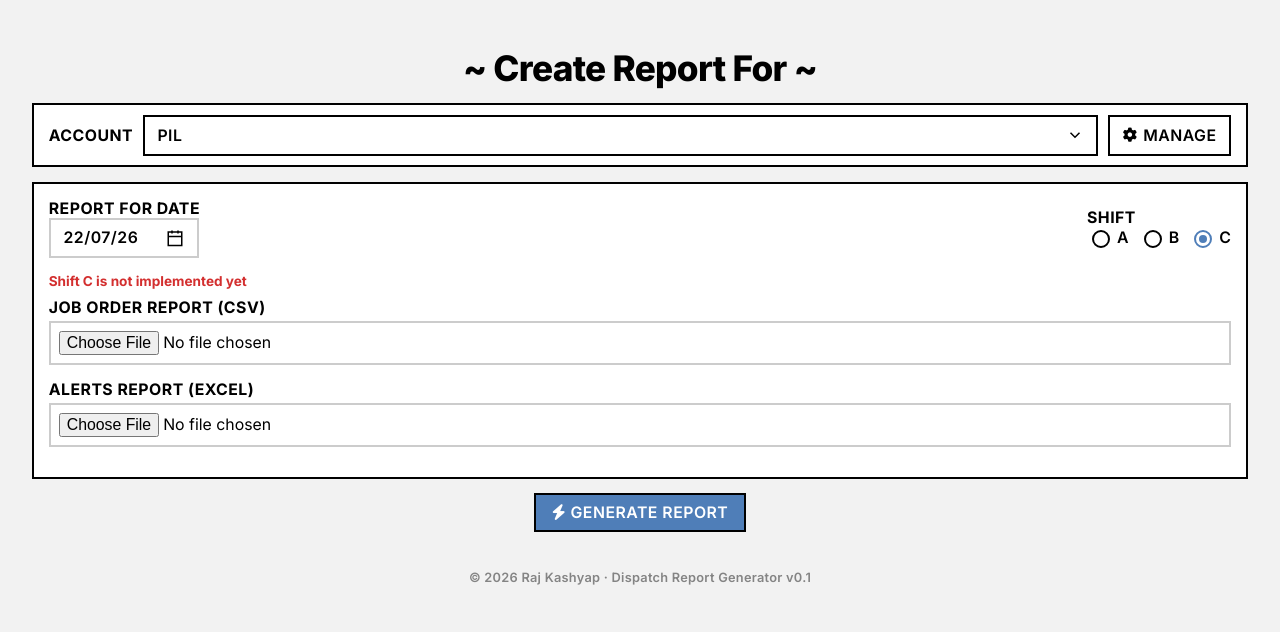
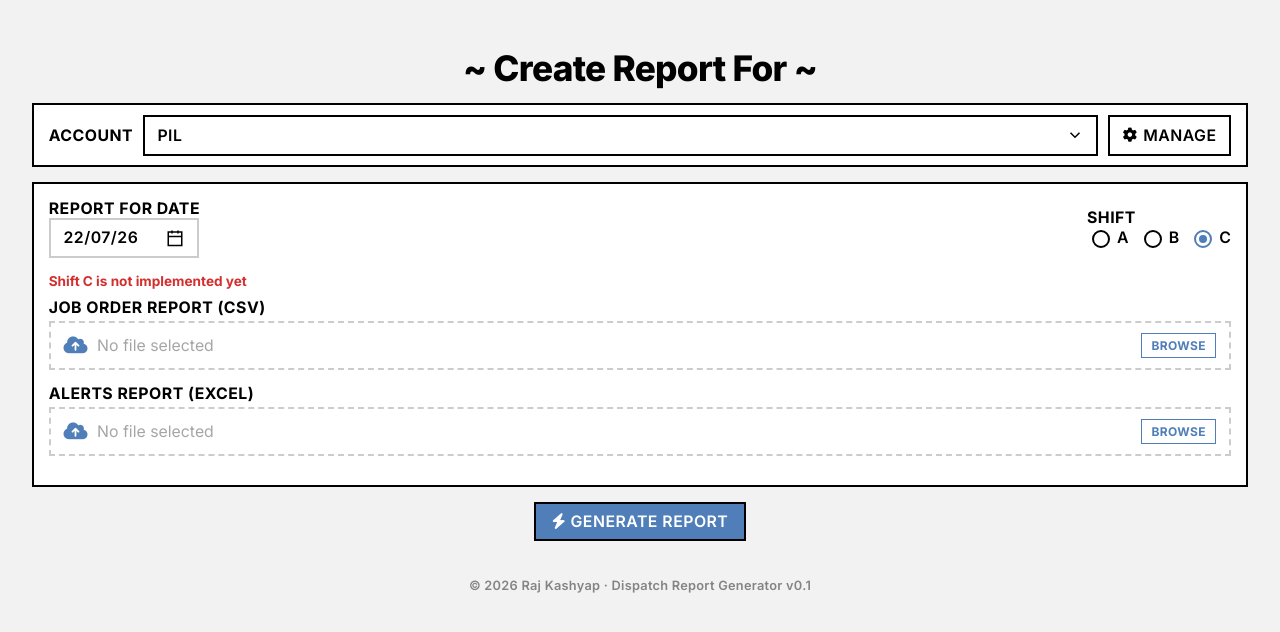
Before and after one commit to Raj-Kashyap001/dispatch-report, a React (Vite) app: page / in a window 1280 px wide. Shown: the top 632 px of the page. Built offline with nearby package versions, Linux system fonts and the light colour scheme.

Commit message:
feat: modern file picker with dashed border, upload icon, filename display, browse button

```diff
--- a/src/components/InputCard.tsx
+++ b/src/components/InputCard.tsx
@@ -1,4 +1,4 @@
-import type { RefObject } from "react";
+import { useState, type RefObject } from "react";
 import CustomDatePicker from "./CustomDatePicker";
 import { extractDateFromFilename } from "../utils/date";
 
@@ -19,9 +19,16 @@ const InputCard = ({
   shift,
   onShiftChange,
 }: InputCardProps) => {
-  const handleFileChange = (e: React.ChangeEvent<HTMLInputElement>) => {
+  const [csvName, setCsvName] = useState("");
+  const [excelName, setExcelName] = useState("");
+
+  const handleFileChange = (
+    e: React.ChangeEvent<HTMLInputElement>,
+    setName: (name: string) => void
+  ) => {
     const file = e.target.files?.[0];
     if (!file) return;
+    setName(file.name);
     const extracted = extractDateFromFilename(file.name);
     if (extracted) onDateChange(extracted);
   };
@@ -58,24 +65,48 @@ const InputCard = ({
 
       <div className="field-group">
         <label>Job Order Report (CSV)</label>
+        <div
+          className="file-picker"
+          onClick={() => csvRef.current?.click()}
+        >
+          <i className="fa-solid fa-cloud-arrow-up file-picker-icon" />
+          <span
+            className={`file-picker-name ${!csvName ? "empty" : ""}`}
+          >
+            {csvName || "No file selected"}
+          </span>
+          <span className="file-picker-browse">Browse</span>
           <input
             type="file"
             accept=".csv"
             ref={csvRef}
-          onChange={handleFileChange}
-          className="flat-file"
+            onChange={(e) => handleFileChange(e, setCsvName)}
+            hidden
           />
+        </div>
       </div>
 
       <div className="field-group">
         <label>Alerts Report (Excel)</label>
+        <div
+          className="file-picker"
+          onClick={() => excelRef.current?.click()}
+        >
+          <i className="fa-solid fa-cloud-arrow-up file-picker-icon" />
+          <span
+            className={`file-picker-name ${!excelName ? "empty" : ""}`}
+          >
+            {excelName || "No file selected"}
+          </span>
+          <span className="file-picker-browse">Browse</span>
           <input
             type="file"
             accept=".xlsx,.xls"
             ref={excelRef}
-          onChange={handleFileChange}
-          className="flat-file"
+            onChange={(e) => handleFileChange(e, setExcelName)}
+            hidden
           />
+        </div>
       </div>
     </div>
   );
--- a/src/index.css
+++ b/src/index.css
@@ -86,6 +86,54 @@ label {
 .flat-file:focus {
   border-color: var(--blue);
   outline: none;
+}
+
+/* ---------- FILE PICKER ---------- */
+
+.file-picker {
+  display: flex;
+  align-items: center;
+  gap: 0.6rem;
+  padding: 0.6rem 0.8rem;
+  border: 2px dashed #ccc;
+  background: var(--white);
+  cursor: pointer;
+  transition: border-color 0.15s;
+}
+
+.file-picker:hover {
+  border-color: var(--blue);
+}
+
+.file-picker-icon {
+  color: var(--blue);
+  font-size: 1.2rem;
+  flex-shrink: 0;
+}
+
+.file-picker-name {
+  flex: 1;
+  font-size: var(--fs-body);
+  font-weight: 500;
+  overflow: hidden;
+  text-overflow: ellipsis;
+  white-space: nowrap;
+}
+
+.file-picker-name.empty {
+  opacity: 0.35;
+  font-weight: 400;
+}
+
+.file-picker-browse {
+  flex-shrink: 0;
+  padding: 0.25rem 0.6rem;
+  border: 1px solid var(--blue);
+  color: var(--blue);
+  font-size: 0.75rem;
+  font-weight: 700;
+  text-transform: uppercase;
+  letter-spacing: 0.03em;
 }
 
 .field-group {
```
Lines whose indentation alone changed are shown as unchanged.
